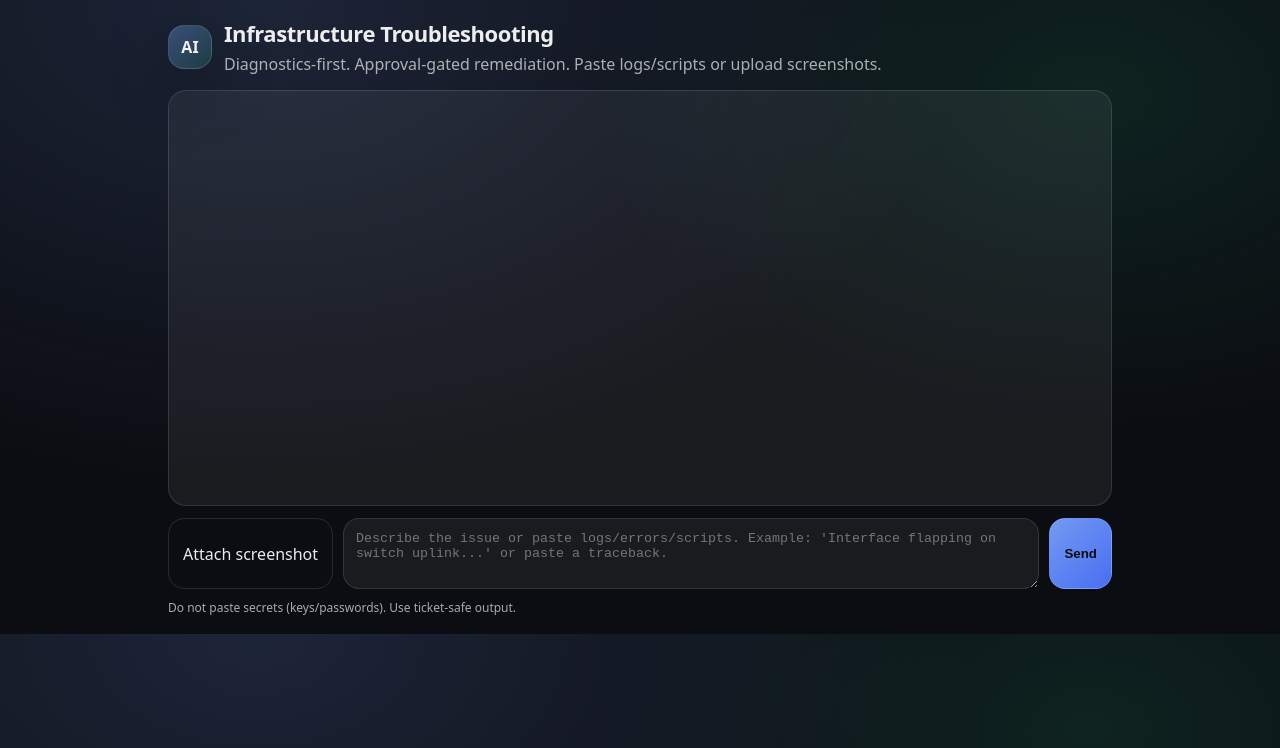
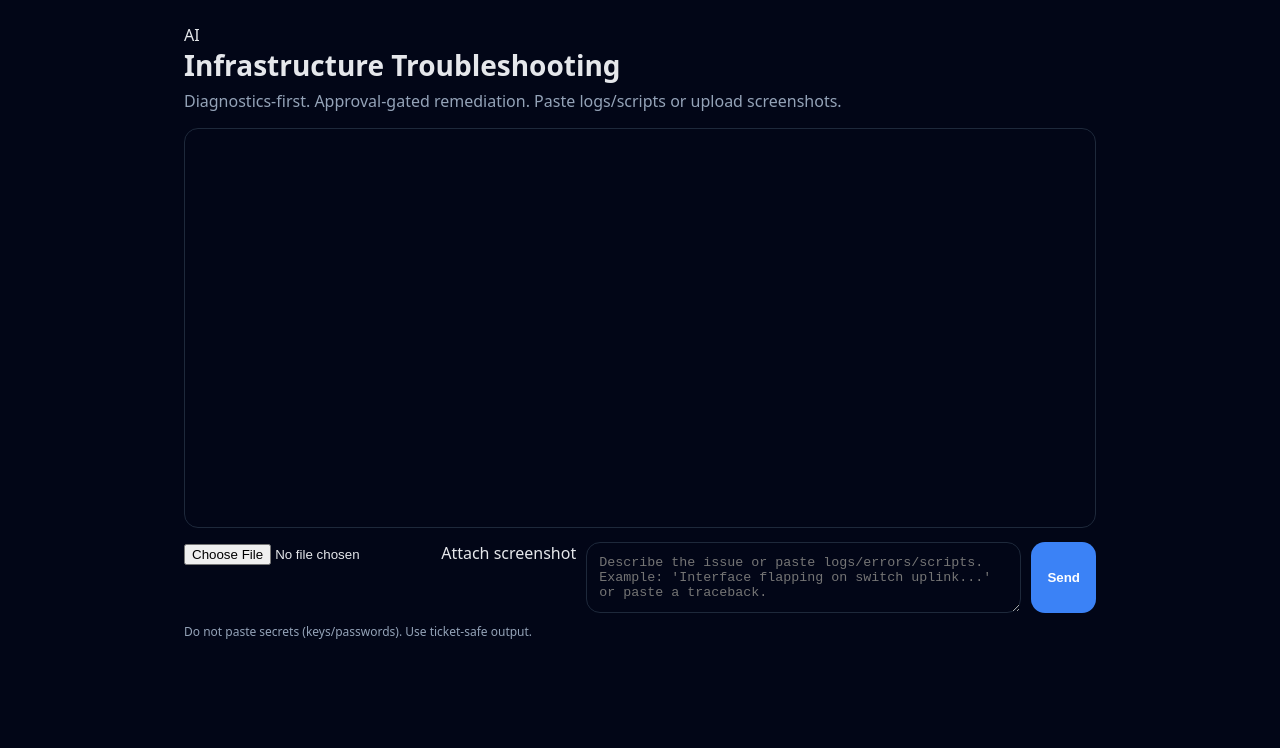
Before and after one commit to ElSpaniard97/imbedded-csrma-ai-agent, a plain HTML site: page index.html in a window 1280 px wide. Drawn offline with Linux system fonts and the light colour scheme; files that its build step writes are made by us from their sources; files whose address does not match are found by name.

Commit message:
Update main.css

```diff
--- a/web/assets/css/main.css
+++ b/web/assets/css/main.css
@@ -1,108 +1,111 @@
-:root{
-  --bg:#0b0d12;
-  --panel:rgba(255,255,255,.06);
-  --panel2:rgba(255,255,255,.10);
-  --text:rgba(255,255,255,.92);
-  --muted:rgba(255,255,255,.65);
-  --border:rgba(255,255,255,.12);
-  --primary:#7aa2ff;
-  --radius:18px;
-  --shadow:0 18px 60px rgba(0,0,0,.40);
-  --font: ui-sans-serif, system-ui, -apple-system, Segoe UI, Roboto, Arial, "Inter", sans-serif;
+:root {
+  --bg: #0f172a;
+  --panel: #020617;
+  --border: #1e293b;
+  --text: #e5e7eb;
+  --muted: #94a3b8;
+  --accent: #3b82f6;
+  --radius: 14px;
+  --font: system-ui, -apple-system, Segoe UI, Roboto, sans-serif;
 }
 
-*{box-sizing:border-box}
-body{
-  margin:0;
-  font-family:var(--font);
-  background:
-    radial-gradient(1200px 800px at 20% 0%, rgba(122,162,255,.16), transparent 60%),
-    radial-gradient(900px 600px at 85% 15%, rgba(47,230,166,.10), transparent 55%),
-    var(--bg);
-  color:var(--text);
+* { box-sizing: border-box; }
+
+body {
+  margin: 0;
+  font-family: var(--font);
+  background: linear-gradient(180deg, #020617, #020617);
+  color: var(--text);
 }
 
-.wrap{max-width:980px;margin:0 auto;padding:18px}
-.top{margin-bottom:14px}
-.brand{display:flex;gap:12px;align-items:center}
-.mark{
-  width:44px;height:44px;border-radius:16px;
-  display:grid;place-items:center;
-  background: linear-gradient(135deg, rgba(122,162,255,.35), rgba(47,230,166,.14));
-  border:1px solid var(--border);
-  box-shadow:var(--shadow);
-  font-weight:900;
-}
-h1{margin:0;font-size:22px;letter-spacing:-.02em}
-p{margin:4px 0 0;color:var(--muted);line-height:1.5}
-
-.chat{
-  background:var(--panel);
-  border:1px solid var(--border);
-  border-radius:var(--radius);
-  min-height:52vh;
-  padding:14px;
-  overflow:auto;
+.wrap {
+  max-width: 960px;
+  margin: 0 auto;
+  padding: 24px;
 }
 
-.bubble{
-  max-width: 88%;
-  padding: 12px 12px;
-  border-radius: 16px;
-  border:1px solid rgba(255,255,255,.10);
-  margin: 10px 0;
-  white-space: pre-wrap;
-  line-height: 1.55;
-}
-.bubble.user{
-  margin-left:auto;
-  background: rgba(122,162,255,.12);
-  border-color: rgba(122,162,255,.18);
-}
-.bubble.assistant{
-  margin-right:auto;
-  background: rgba(0,0,0,.18);
+header {
+  margin-bottom: 16px;
 }
 
-.composer{
-  display:flex;
-  gap:10px;
-  margin-top:12px;
-  align-items:stretch;
-  flex-wrap:wrap;
+header h1 {
+  margin: 0;
+  font-size: 28px;
 }
-.input{
+
+header p {
+  margin: 6px 0 0;
+  color: var(--muted);
+}
+
+.chat {
+  min-height: 50vh;
+  background: var(--panel);
+  border: 1px solid var(--border);
+  border-radius: var(--radius);
+  padding: 16px;
+  overflow-y: auto;
+}
+
+.bubble {
+  max-width: 85%;
+  padding: 12px 14px;
+  margin: 10px 0;
+  border-radius: var(--radius);
+  white-space: pre-wrap;
+  line-height: 1.5;
+}
+
+.bubble.user {
+  margin-left: auto;
+  background: #1e3a8a;
+}
+
+.bubble.assistant {
+  margin-right: auto;
+  background: #020617;
+  border: 1px solid var(--border);
+}
+
+.composer {
+  display: flex;
+  gap: 10px;
+  margin-top: 14px;
+  align-items: stretch;
+}
+
+textarea {
   flex: 1;
-  min-width: min(520px, 100%);
   padding: 12px;
-  border-radius: 16px;
-  border:1px solid var(--border);
-  background: var(--panel);
+  border-radius: var(--radius);
+  border: 1px solid var(--border);
+  background: #020617;
   color: var(--text);
-  outline:none;
+  resize: vertical;
 }
-.btn{
-  padding: 12px 14px;
-  border-radius: 16px;
-  border:1px solid rgba(255,255,255,.14);
-  background: linear-gradient(135deg, rgba(122,162,255,.95), rgba(76,116,255,.95));
-  color:#0a0c12;
-  font-weight:900;
-  cursor:pointer;
+
+button {
+  padding: 12px 16px;
+  border-radius: var(--radius);
+  border: none;
+  background: var(--accent);
+  color: white;
+  font-weight: 600;
+  cursor: pointer;
 }
-.btn:active{transform:translateY(1px)}
-.fileBtn{
-  display:inline-flex;
-  align-items:center;
-  gap:8px;
-  padding: 12px 14px;
-  border-radius: 16px;
-  border:1px solid var(--border);
-  background: transparent;
-  color: var(--text);
-  cursor:pointer;
+
+button:hover {
+  opacity: 0.9;
 }
-.fileBtn input{display:none}
 
-.foot{margin-top:10px}
-.muted{color:var(--muted);font-size:12px}
+.file {
+  margin-top: 8px;
+  color: var(--muted);
+  font-size: 14px;
+}
+
+footer {
+  margin-top: 10px;
+  font-size: 12px;
+  color: var(--muted);
+}
```
